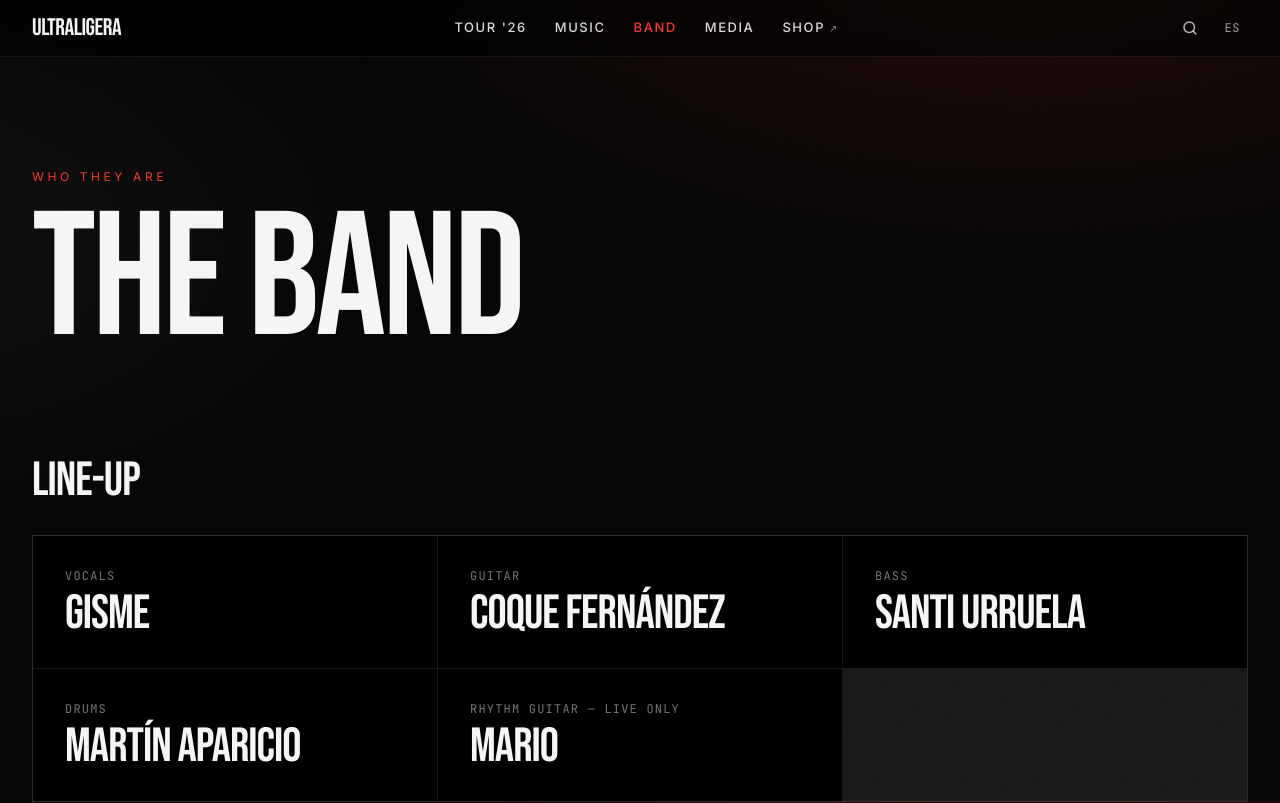
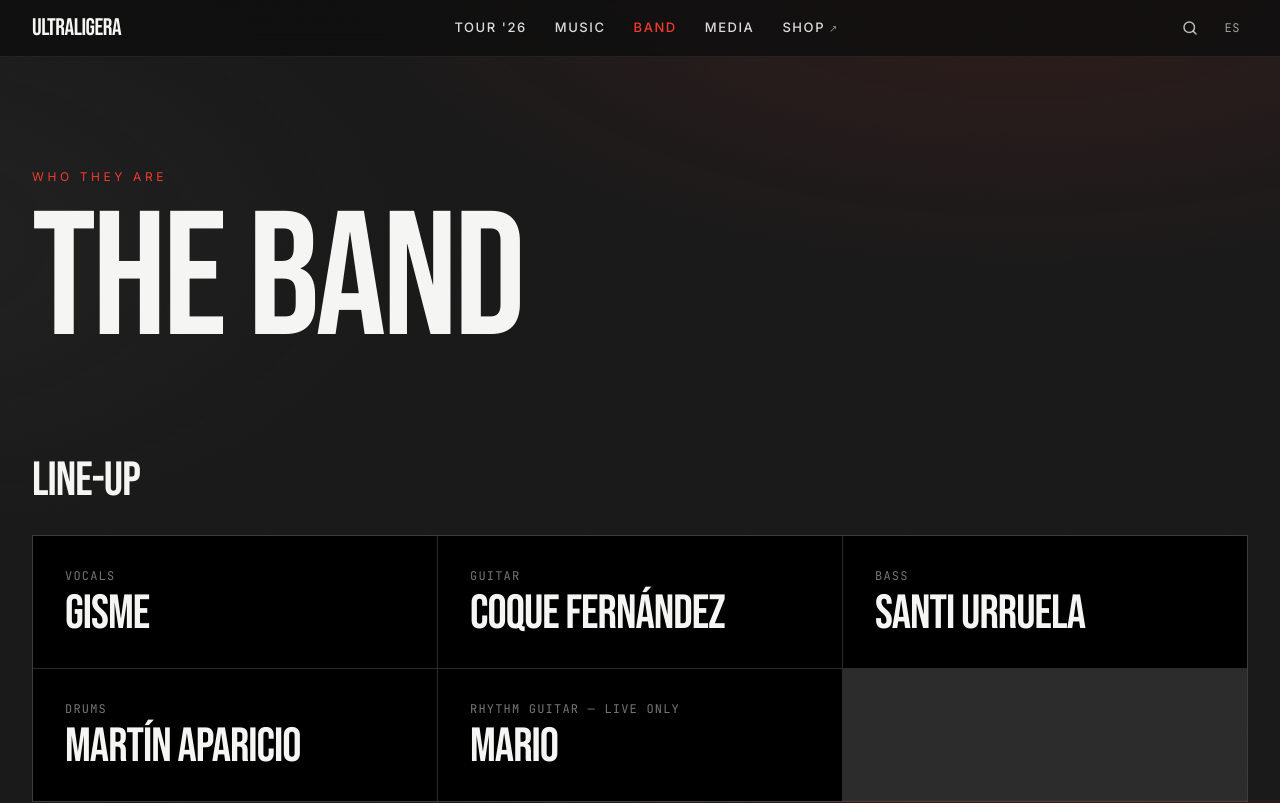
Before and after one commit to mdelapenya/ultraligera, a Next.js app: page /en/banda in a window 1280 px wide. Shown: the top 803 px of the page. Built offline with nearby package versions, Linux system fonts and the light colour scheme.

Commit message:
chore(theme): use same background as the singles

```diff
--- a/app/globals.css
+++ b/app/globals.css
@@ -1,7 +1,7 @@
 @import "tailwindcss";
 
 :root {
-  --background: #050505;
+  --background: #191919;
   --foreground: #f5f5f4;
   --muted: #a3a3a3;
   --accent: #ef3b2c;
--- a/app/layout.tsx
+++ b/app/layout.tsx
@@ -23,7 +23,7 @@ const mono = JetBrains_Mono({
 });
 
 export const viewport: Viewport = {
-  themeColor: "#050505",
+  themeColor: "#191919",
 };
 
 export const metadata: Metadata = {
--- a/components/Footer.tsx
+++ b/components/Footer.tsx
@@ -17,7 +17,7 @@ export function Footer({ locale }: Props) {
   const d = getDict(locale);
 
   return (
-    <footer className="mt-20 border-t border-[color:var(--border)] bg-black/40">
+    <footer className="mt-20 border-t border-[color:var(--border)] bg-[#0d0d0d]/40">
       <div className="mx-auto max-w-7xl px-4 sm:px-6 lg:px-8 py-14">
         <div className="grid gap-10 md:grid-cols-2">
           <div>
--- a/components/Header.tsx
+++ b/components/Header.tsx
@@ -40,7 +40,7 @@ export function Header({ locale }: Props) {
   };
 
   return (
-    <header className="sticky top-0 z-50 backdrop-blur-md bg-black/60 border-b border-[color:var(--border)]">
+    <header className="sticky top-0 z-50 backdrop-blur-md bg-[#0d0d0d]/80 border-b border-[color:var(--border)]">
       <div className="mx-auto max-w-7xl px-4 sm:px-6 lg:px-8">
         <div className="flex h-14 items-center justify-between gap-6">
           <Link
```
Also changed, not shown: app/[locale]/page.tsx (indentation only).
